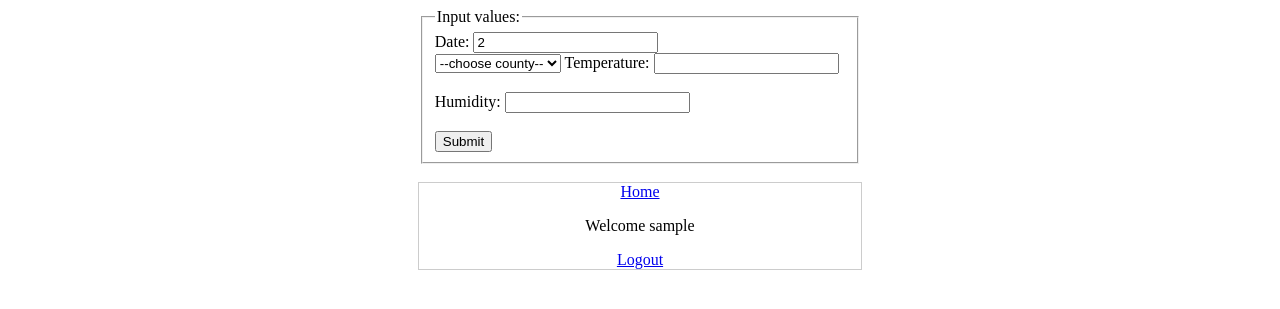
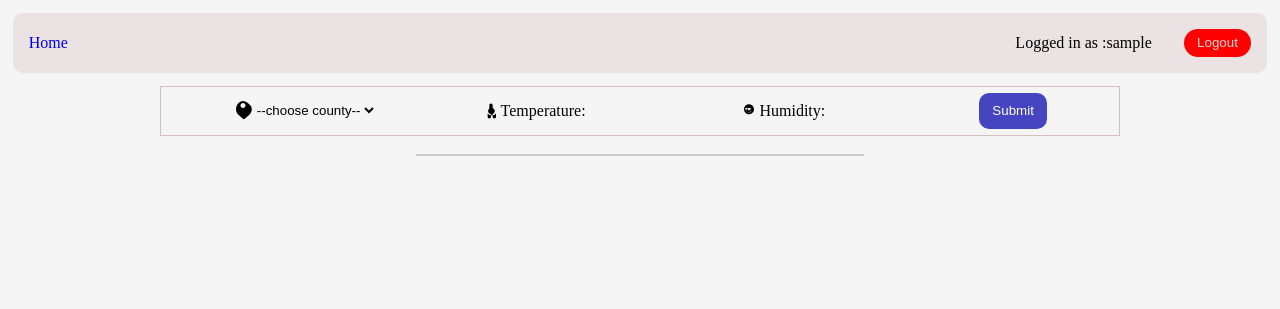
Before and after one commit to 874bowen/a-tourist-expenditure-predictor, a Flask app: page / in a window 1280 px wide. Shown: the top 309 px of the page. Run offline with Flask 3, Linux system fonts and the light colour scheme; the visitor is signed in with stand-in values (Sample User, id 1); data that the repository does not hold is empty; parts of the project's set-up code (start-up, migrations or seed data) failed here and were passed over.

Commit message:
add classes

```diff
--- a/templates/main.html
+++ b/templates/main.html
@@ -12,16 +12,33 @@
 }
 </style>
 <head>
+    <meta charset="UTF-8" />
+    <meta http-equiv="X-UA-Compatible" content="IE=edge" />
+    <meta name="viewport" content="width=device-width, initial-scale=1.0" />
     <title>Tourist Expenditure Model</title>
+    <link rel="stylesheet" href="{{ url_for('static', filename='css/main.css') }}">
 </head>
-<form action="{{ url_for('main') }}" method="POST">
-    <fieldset>
-
-        <legend>Input values:</legend>
-        Date:
+<body>
+    <nav>
+        <div>
+            <a  class="home" href="{{ url_for('main') }}">Home</a>
+        </div>
+        <div class="current_user">
+            {% if current_user.is_anonymous %}
+            <a href="{{ url_for('login') }}"><button class="logout">Login</button></a>
+            {% else %}
+            <p class="logged-in-as">Logged in as :{{current_user.username}}</p>
+            <a href="{{ url_for('logout') }}"><button class="logout">Logout</button></a>
+            {% endif %}
+        </div>
+    </nav>
+    <form action="{{ url_for('main') }}" method="POST" class="form-container">
+        <div class="form-body">
             <input name="month-today" id="month-today" type="number" value="">
-        <br>
-
+            <div class="form-item">
+                <svg class="temp-icon" xmlns="http://www.w3.org/2000/svg" viewBox="0 0 24 24" width="24" height="24">
+                    <path fill="currentColor" d="M12 0C8.485 0 5.472 2.783 4.086 6.512c-1.386 3.728-.157 7.928 3.008 10.452l4.906 4.45a1.502 1.502 0 0 0 2.106 0l4.906-4.45c3.165-2.524 4.395-6.724 3.008-10.452C18.528 2.783 15.515 0 12 0zm0 8.311c-1.663 0-3-1.348-3-3s1.337-3 3-3 3 1.348 3 3-1.337 3-3 3z"/>
+                </svg>
                 <select name="select_place" id="select_place">
                     <option value="">--choose county--</option>
                     {% if all_counties %}
@@ -30,12 +47,23 @@
                         {% endfor %}
                     {% endif %}
                 </select>
-        Temperature:
+            </div>
+            <div class="form-item">
+                <svg class="temp-icon" viewBox="0 0 24 24" xmlns="http://www.w3.org/2000/svg">
+                    <path d="M12 3c1.1 0 2 .9 2 2v8c0 1.1-.9 2-2 2s-2-.9-2-2V5c0-1.1.9-2 2-2zM16.5 12c0 2.2-1.8 4-4 4s-4-1.8-4-4c0-2.2 1.8-4 4-4s4 1.8 4 4zM12 17c-1.7 0-3.2-.9-4-2.3V19c0 1.1.9 2 2 2s2-.9 2-2v-4h2v4c0 1.1.9 2 2 2s2-.9 2-2v-4.3c-.8 1.4-2.3 2.3-4 2.3z"/>
+                    <path d="M0 0h24v24H0z" fill="none"/>
+                </svg>
+            <label>Temperature:</label>
             <input name="temperature" type="number" id="temperature"  step="0.01" required>
-        <br>
-        <br> Humidity:
+            </div>
+            <div class="form-item">
+                <svg class="temp-icon" viewBox="0 0 24 24" xmlns="http://www.w3.org/2000/svg">
+                    <path d="M12 4c-3.31 0-6 2.69-6 6s2.69 6 6 6 6-2.69 6-6-2.69-6-6-6zm0 10c-1.65 0-3-1.35-3-3s1.35-3 3-3 3 1.35 3 3-1.35 3-3 3zM7.88 9.88c-.19-.19-.32-.44-.32-.71 0-.27.13-.52.32-.71.39-.39 1.02-.39 1.41 0L12 11.59l1.41-1.41c.39-.39 1.02-.39 1.41 0 .39.39.39 1.02 0 1.41l-2.59 2.59c-.19.19-.44.32-.71.32s-.52-.13-.71-.32L7.88 10.29c-.39-.39-.39-1.02 0-1.41zM16 10.5c0 .28.22.5.5.5s.5-.22.5-.5-.22-.5-.5-.5-.5.22-.5.5z"/>
+                    <path d="M0 0h24v24H0z" fill="none"/>
+                </svg>
+                <label>Humidity: </label>
                 <input name="humidity" type="number" id="humidity"  step="0.01" required>
-        <br>
+            </div>
             <script>
                 document.getElementById("month-today").value = new Date().getMonth();
                 const humidity = document.getElementById(('humidity'))
@@ -59,9 +87,10 @@
                 console.log(currWeather)
 
             </script>
-        <br>
-        <input type="submit">
-    </fieldset>
+            <div  class="form-item">
+                <input class="submit-button" type="submit">
+            </div>
+        </div>
     </form>
     <br>
     <div class="result" align="center">
@@ -86,15 +115,7 @@
             {% endfor %}
         {% endif %}
         <div>
-
-  <a href="{{ url_for('main') }}">Home</a>
-  {% if current_user.is_anonymous %}
-  <a href="{{ url_for('login') }}">Login</a>
-  {% else %}
-  <p>Welcome {{current_user.username}}</p>
-  <a href="{{ url_for('logout') }}">Logout</a>
-  {% endif %}
-
     </div>
     </div>
+</body>
 </html>
```
Lines whose indentation alone changed are shown as unchanged.
